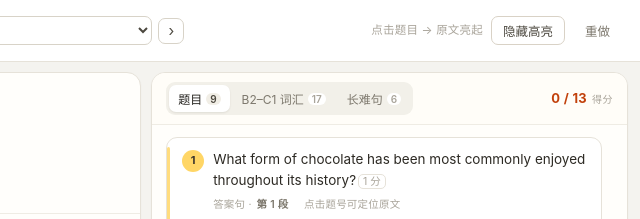
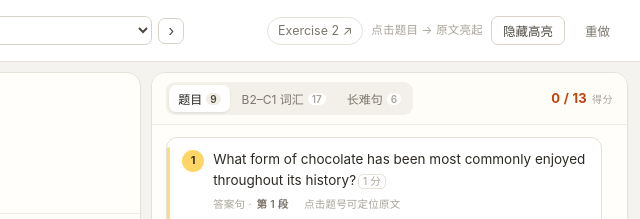
Before and after one commit to cbydh7v78c-prog/hannahs-reading-workshop, a plain HTML site: page index.html in a window 1280 px wide. Shown: the top 219 px of the page, 640-1280 px from the left. Drawn offline with Linux system fonts and the light colour scheme.

```diff
--- a/assets/style.css
+++ b/assets/style.css
@@ -358,3 +358,11 @@ em{font-style:normal}
   .dlabel{padding-top:0}
   .tab{padding:5px 7px;font-size:11.5px}
 }
+
+/* 跨练习跳转链接 */
+.xlink{
+  font-size:12.5px;color:var(--ink-3);text-decoration:none;border:1px solid var(--line);
+  border-radius:999px;padding:3px 10px;white-space:nowrap;transition:all .14s;
+}
+.xlink:hover{color:var(--accent);border-color:#f0cdb8;background:var(--accent-soft)}
+@media (max-width:1023px){.xlink{display:none}}
--- a/index.html
+++ b/index.html
@@ -26,6 +26,7 @@
   </div>
 
   <div class="hdr-right">
+    <a class="xlink" href="https://cbydh7v78c-prog.github.io/hannahs-reading-workshop-ex2/" title="切换到 Exercise 2">Exercise 2 ↗</a>
     <span class="tip">点击题目 → 原文亮起</span>
     <button class="btn" id="btnToggle" title="切换答案句高亮">隐藏高亮</button>
     <button class="btn btn-ghost" id="btnReset" title="清空作答">重做</button>
```
